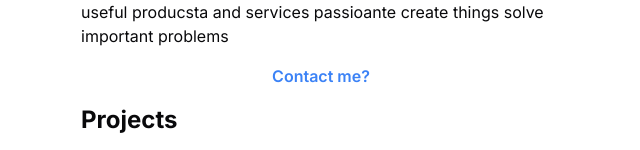
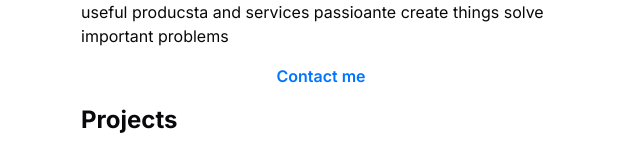
Before and after one commit to jorahty/spring-2024, a Next.js app: page / in a window 1280 px wide. Shown: the part 163-313 px from the top of the page, without its empty margins (319-959 px from the left). Built offline with nearby package versions, Linux system fonts and the light colour scheme.

Commit message:
define --link css var

```diff
--- a/app/contact.tsx
+++ b/app/contact.tsx
@@ -12,8 +12,8 @@ export default function Contact() {
   ) : (
     <div
       onClick={() => setClicked(true)}
-      className="text-center text-blue-500 font-semibold hover:cursor-pointer">
-      Contact me?
+      className="text-center text-[color:var(--link)] font-semibold hover:cursor-pointer">
+      Contact me
     </div>
   );
 }
--- a/styles/globals.css
+++ b/styles/globals.css
@@ -33,28 +33,40 @@
     --ring: 240 10% 3.9%;
 
     --radius: 0.5rem;
+
+    --link: #0076ff;
   }
 
   .dark {
     --background: 210 3% 13.12%;
     --foreground: 0 0% 88.4%;
+
     --card: 210 3% 15.12%;
     --card-foreground: 0 0% 88.4%;
+
     --popover: 210 3% 15.12%;
     --popover-foreground: 0 0% 88.4%;
+
     --primary: 0 0% 88.4%;
     --primary-foreground: 210 5.9% 18%;
+
     --secondary: 210 3.7% 22.72%;
     --secondary-foreground: 0 0% 88.4%;
+
     --muted: 210 3.7% 22.72%;
     --muted-foreground: 210 5% 61.92%;
+
     --accent: 210 3.7% 22.72%;
     --accent-foreground: 0 0% 88.4%;
+
     --destructive: 0 62.8% 34.48%;
     --destructive-foreground: 0 0% 88.4%;
+
     --border: 210 3.7% 22.72%;
     --input: 210 3.7% 22.72%;
     --ring: 210 4.9% 77.12%;
+
+    --link: #009bff;
   }
 }
 
@@ -68,7 +80,6 @@
 }
 
 #skills a {
-  text-decoration: underline !important;
+  text-decoration: underline;
   text-underline-offset: 2px;
-  text-decoration-thickness: auto !important;
 }
```
